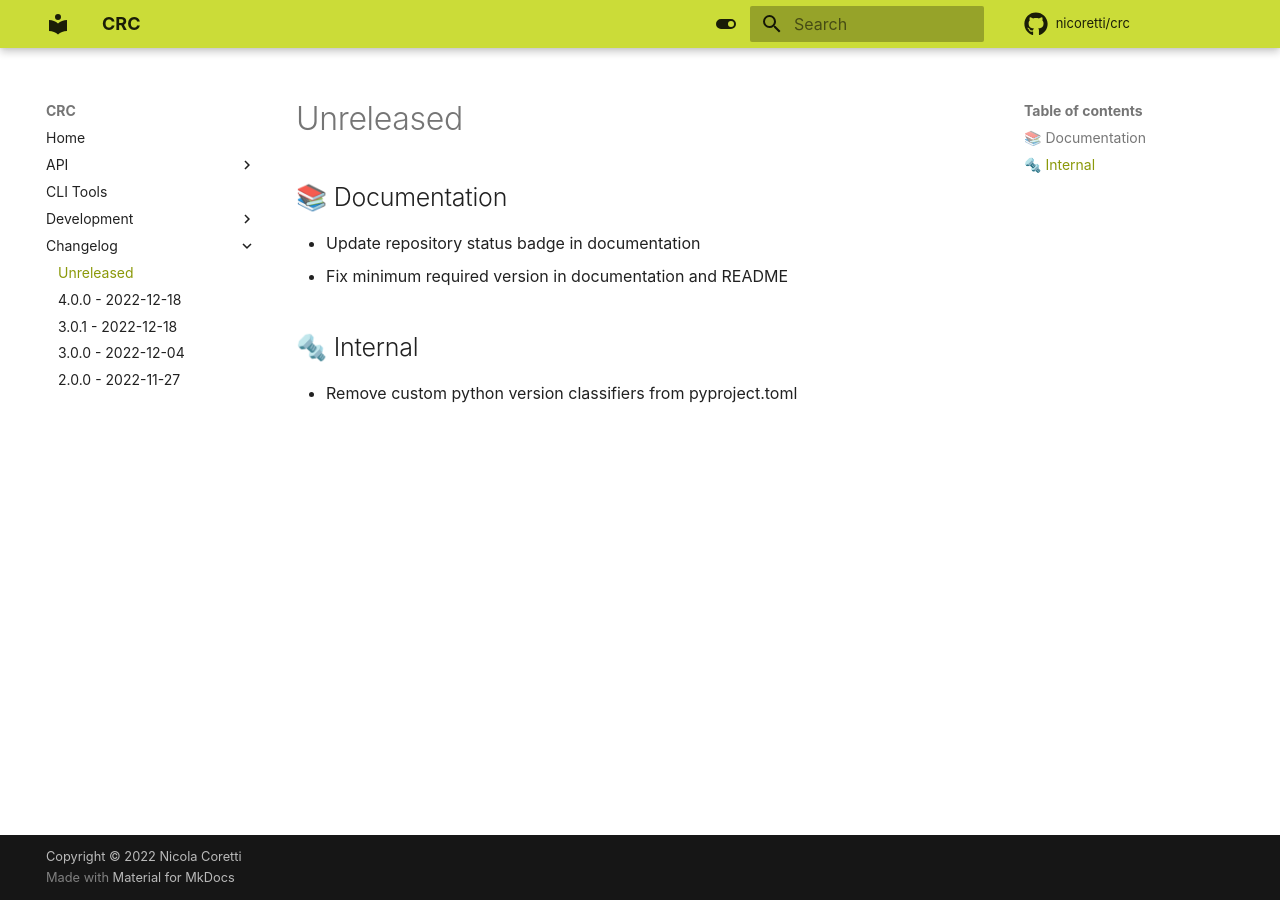
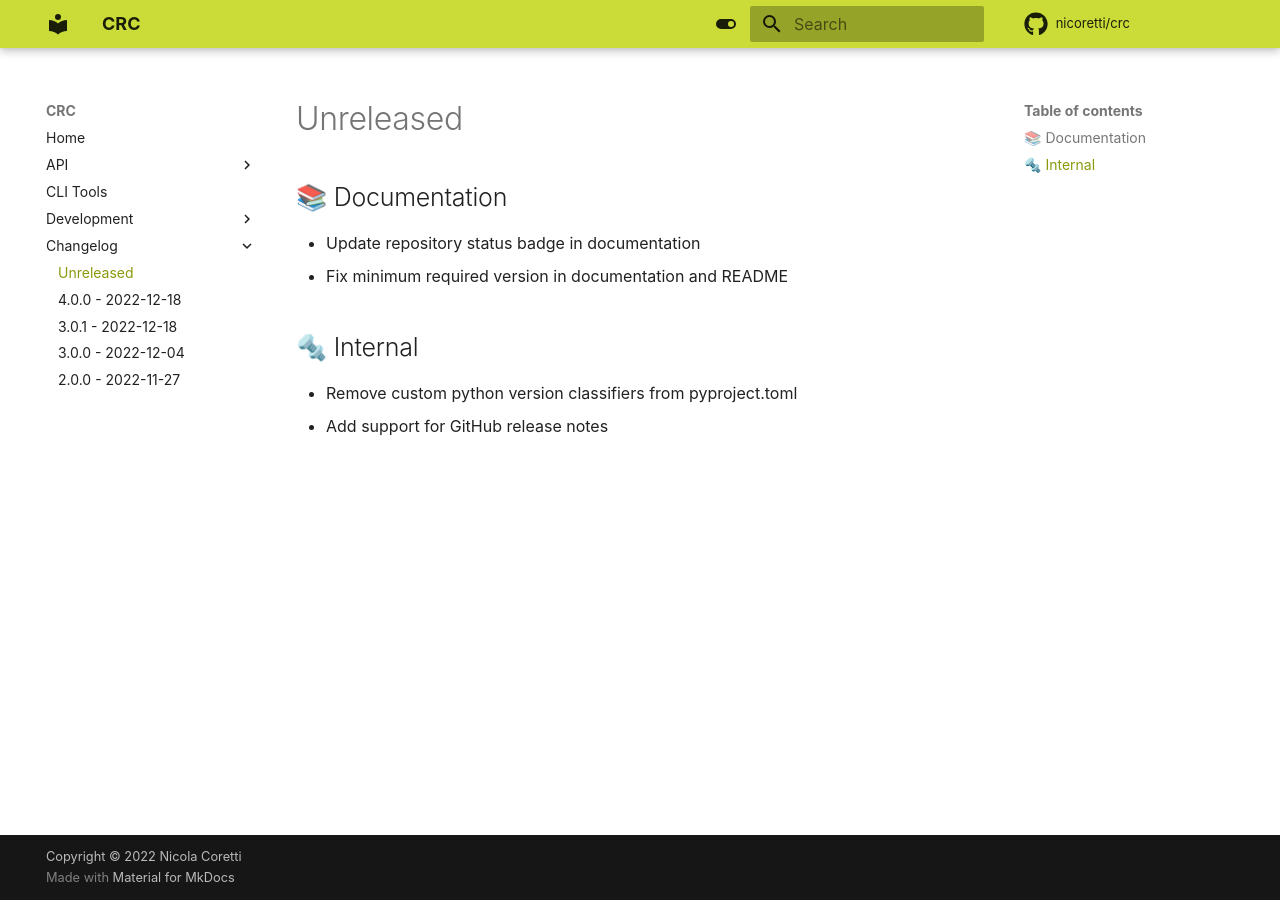
Before and after one commit to Nicoretti/crc, an MkDocs documentation site: the page built from docs/docs/changelog/unreleased.md, in a window 1280 px wide. Built offline with MkDocs 1.6.1 and Material for MkDocs 9.7.7, drawn with Linux system fonts in a browser that asks for light colours; comment, search, counter and statistics services are not loaded.

Commit message:
Add support for GitHub release notes

```diff
--- a/docs/docs/changelog/unreleased.md
+++ b/docs/docs/changelog/unreleased.md
@@ -6,3 +6,4 @@
 
 ## 🔩  Internal
 * Remove custom python version classifiers from pyproject.toml
+* Add support for GitHub release notes
```
Also changed, not shown: 1 other file.
